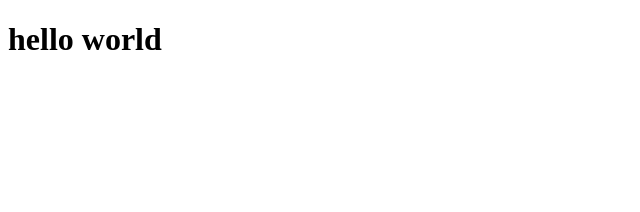
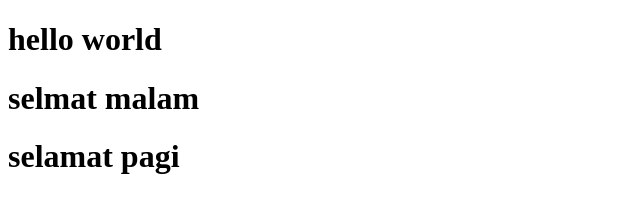
Before and after one commit to Efraimrevival/Tugas, a plain HTML site: page index.html in a window 1280 px wide. Shown: the whole page, without its empty margins (0-640 px from the left). Drawn offline with Linux system fonts and the light colour scheme.

Commit message:
h1 selamat pagi

```diff
--- a/index.html
+++ b/index.html
@@ -8,5 +8,7 @@
 </head>
 <body>
     <h1>hello world</h1>
+    <h1>selmat malam</h1>
+    <h1>selamat pagi</h1>
 </body>
 </html>
```
